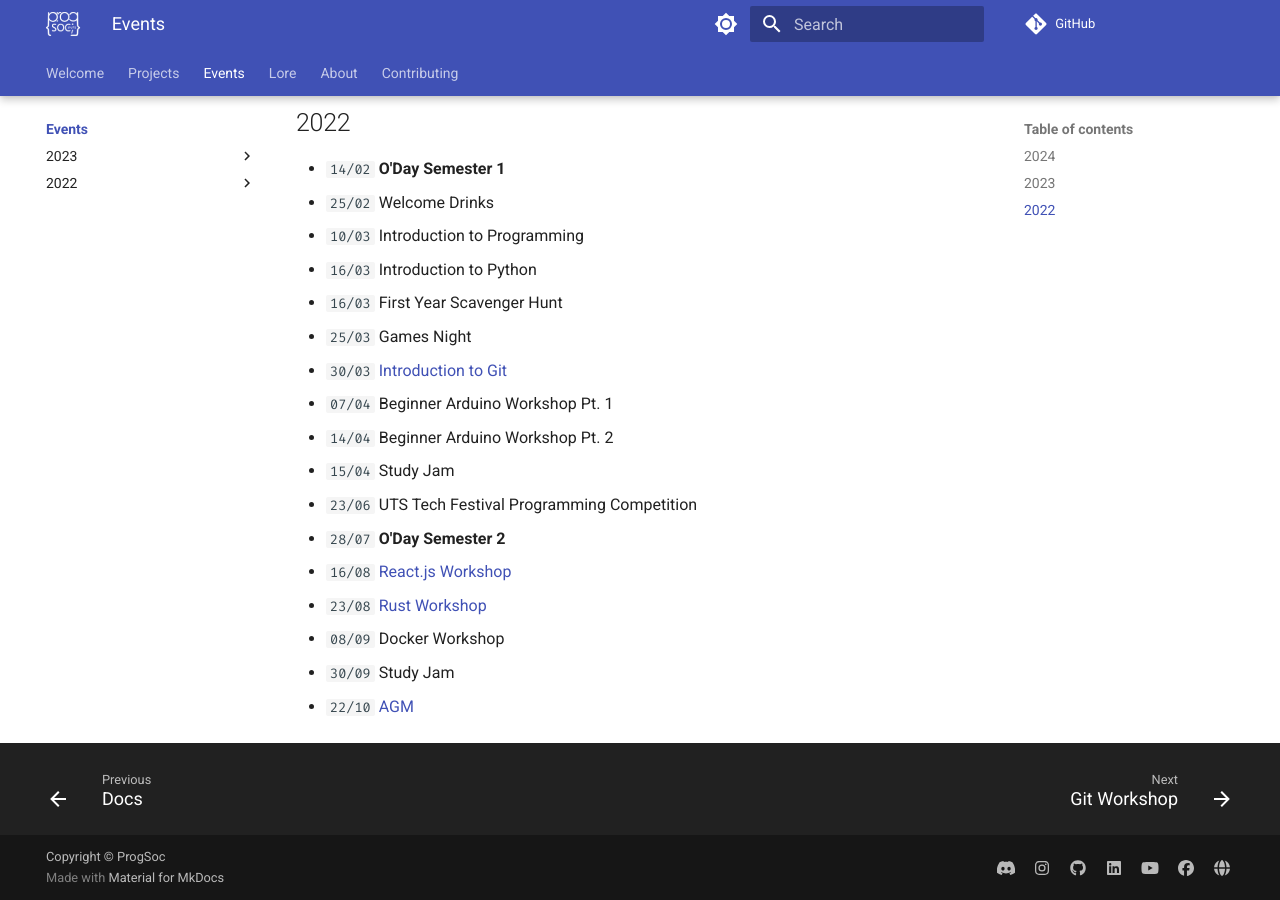
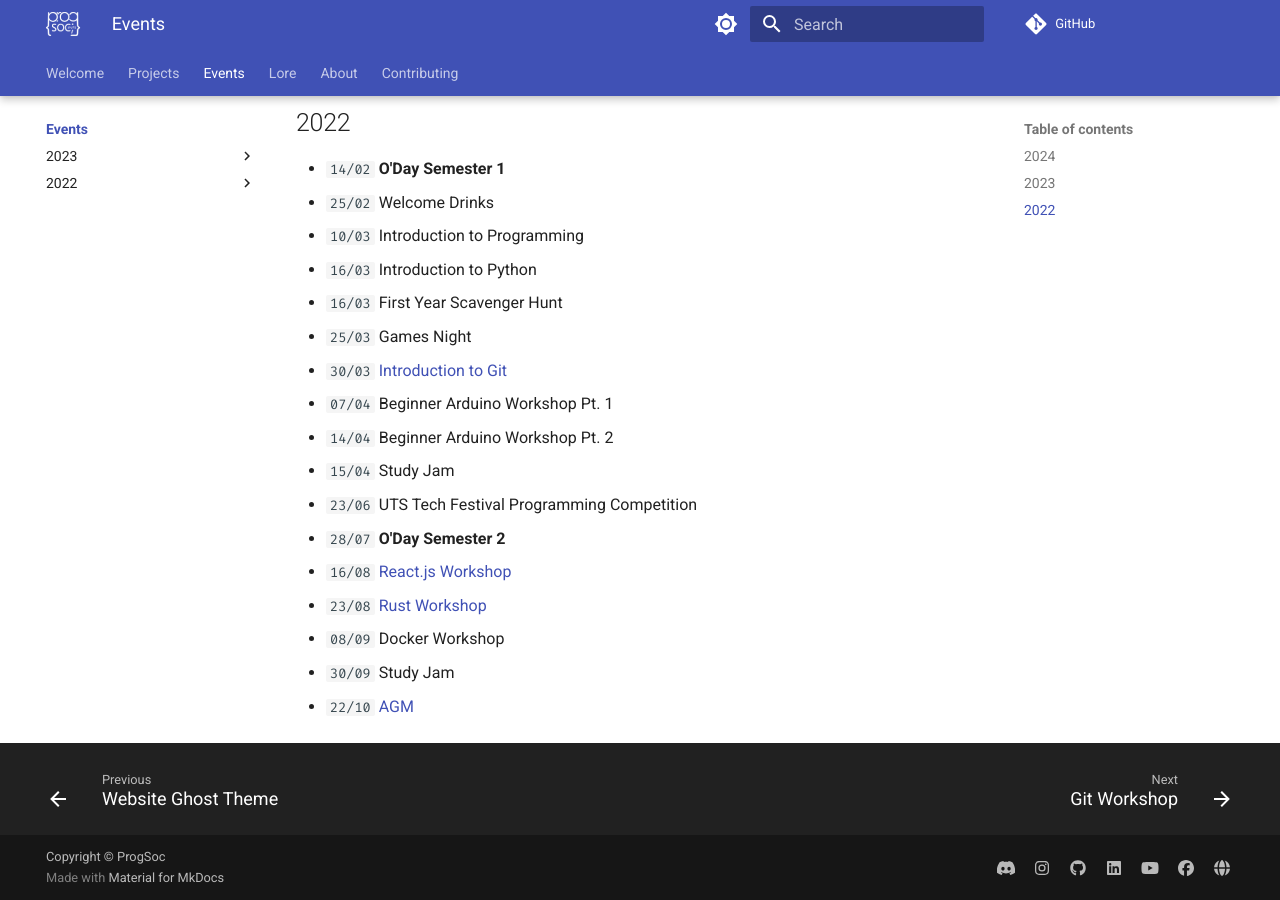
Before and after one commit to ProgSoc/Docs, an MkDocs documentation site: the page built from docs/events/index.md, in a window 1280 px wide and 900 px high, scrolled down 1010 px. Built offline with MkDocs 1.6.1 and Material for MkDocs 9.7.7, drawn with Linux system fonts in a browser that asks for light colours; comment, search, counter and statistics services are not loaded.

Commit message:
feat: website ghost theme project page

```diff
--- a/mkdocs.yml
+++ b/mkdocs.yml
@@ -107,6 +107,7 @@
     - ProgBot: projects/progbot.md
     - Voting System: projects/voting-system.md
     - Docs: projects/docs.md
+    - Website Ghost Theme: projects/ghost-theme.md
   - Events:
     - events/index.md
     - 2023:
```
Also changed, not shown: docs/projects/ghost-theme.md (added, +1 -0 lines).
